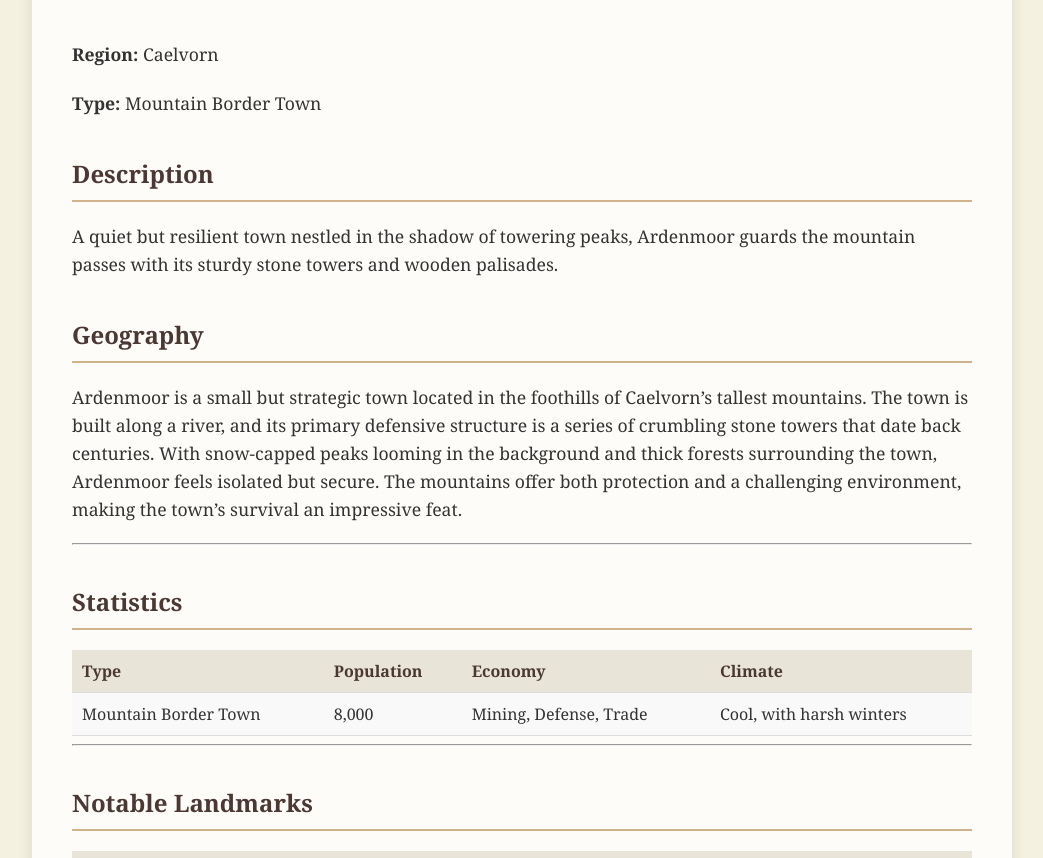
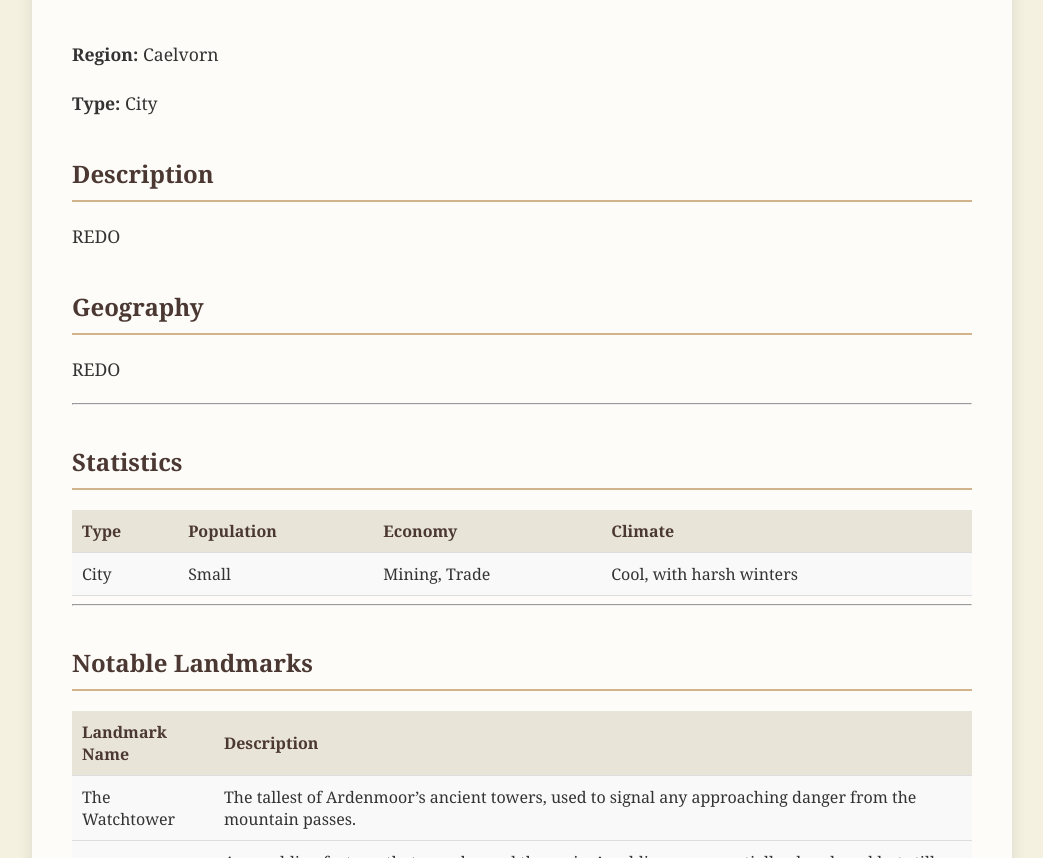
Before and after one commit to arcticblizzard/Myridia, a Jekyll site: the page built from locations/ardenmoor.md, in a window 1280 px wide and 1400 px high. Shown: the part 542-1400 px from the top of the window, without its empty margins (118-1161 px from the left). Built offline with Jekyll 4.4.1, drawn with Linux system fonts in a browser that asks for light colours.

Commit message:
Update ardenmoor.md

```diff
--- a/locations/ardenmoor.md
+++ b/locations/ardenmoor.md
@@ -1,17 +1,17 @@
 ---
 layout: location
 title: "Ardenmoor"
-image: "file-f8hlakXt5cj4ghwQTbmTC7zD"
+image: "/assets/images/ardenmorr.jpg"
 permalink: /locations/ardenmoor/
 region: "Caelvorn"
-type: "Mountain Border Town"
-coordinates: {latitude: 58.5, longitude: -6.2}
-description: "A quiet but resilient town nestled in the shadow of towering peaks, Ardenmoor guards the mountain passes with its sturdy stone towers and wooden palisades."
+type: "City"
+coordinates: "8764,3088"
+description: "REDO"
 ---
 
 ## Geography
 
-Ardenmoor is a small but strategic town located in the foothills of Caelvorn’s tallest mountains. The town is built along a river, and its primary defensive structure is a series of crumbling stone towers that date back centuries. With snow-capped peaks looming in the background and thick forests surrounding the town, Ardenmoor feels isolated but secure. The mountains offer both protection and a challenging environment, making the town’s survival an impressive feat.
+REDO
 
 ---
 
@@ -19,7 +19,7 @@ Ardenmoor is a small but strategic town located in the foothills of Caelvorn’s
 
 | Type               | Population | Economy                     | Climate                     |
 |--------------------|------------|-----------------------------|-----------------------------|
-| Mountain Border Town| 8,000      | Mining, Defense, Trade       | Cool, with harsh winters     |
+| City| Small     | Mining, Trade       | Cool, with harsh winters     |
 
 ---
 
```
